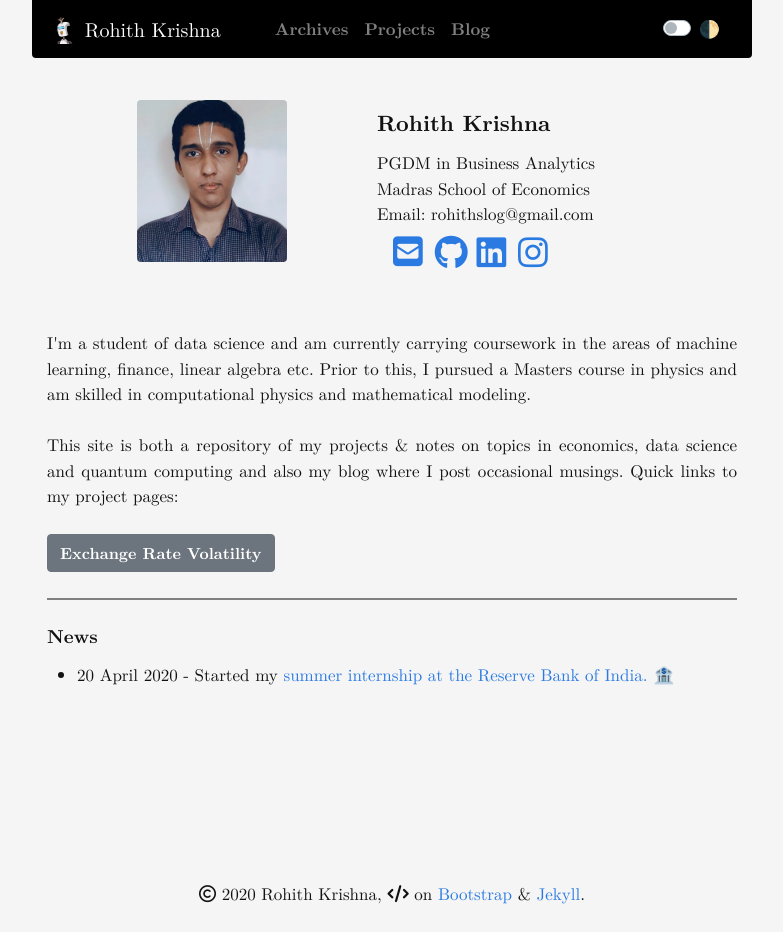
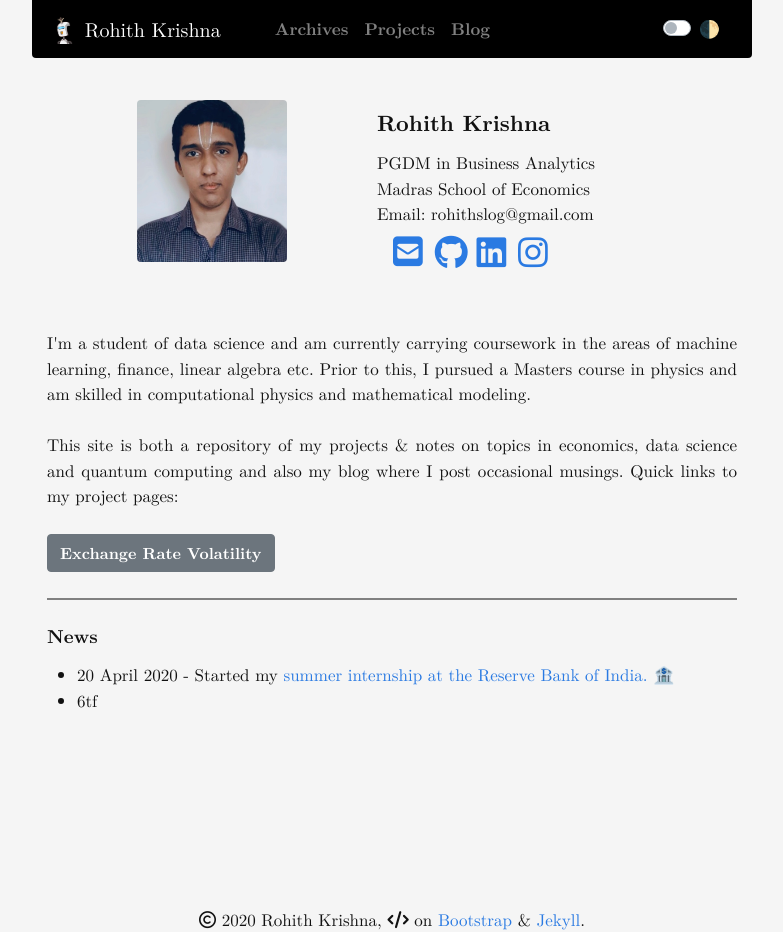
Before and after one commit to rohithmay/rohithmay.github.io, a Jekyll site: the page built from index.md, in a window 1280 px wide. Shown: the whole page, without its empty margins (248-1031 px from the left). Built offline with Jekyll 4.4.1, drawn with Linux system fonts in a browser that asks for light colours; nearby versions of some CDN libraries; a style sheet for code colours, icons or effects is not loaded; before the commit the page ends 907 px from its top, so only the background shows below that.

Commit message:
Update updates.yml

```diff
--- a/_data/updates.yml
+++ b/_data/updates.yml
@@ -1 +1,2 @@
 - 20 April 2020 - Started my <a href="https://rohithmay.github.io/rbi2020"> summer internship at the Reserve Bank of India. 🏦</a>
+- 6tf
```
